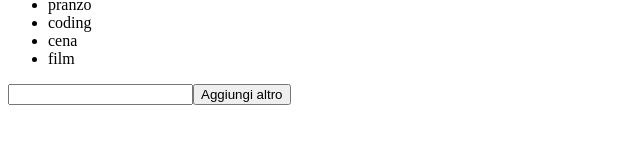
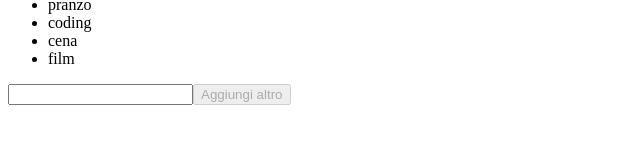
Before and after one commit to JennyPersichini/react-exercises, a React (Create React App) app in the folder react-exercises/: page / in a window 1280 px wide. Shown: the part 430-574 px from the top of the page, without its empty margins (0-640 px from the left). Built offline with nearby package versions, Linux system fonts and the light colour scheme.

Commit message:
Complete lists 04

```diff
--- a/react-exercises/src/ToDoList.js
+++ b/react-exercises/src/ToDoList.js
@@ -30,7 +30,7 @@ render() {
                 {this.state.items.map((el,i) => <li key={el+i}>{el}</li>)}
             </ul>
             <input type='text' onChange={this.addItem} value={this.state.newItem} />
-            <button onClick={this.addEvent}>Aggiungi altro</button>
+            <button onClick={this.addEvent} disabled={!this.state.newItems}>Aggiungi altro</button>
         </div>
 
         </>
```
